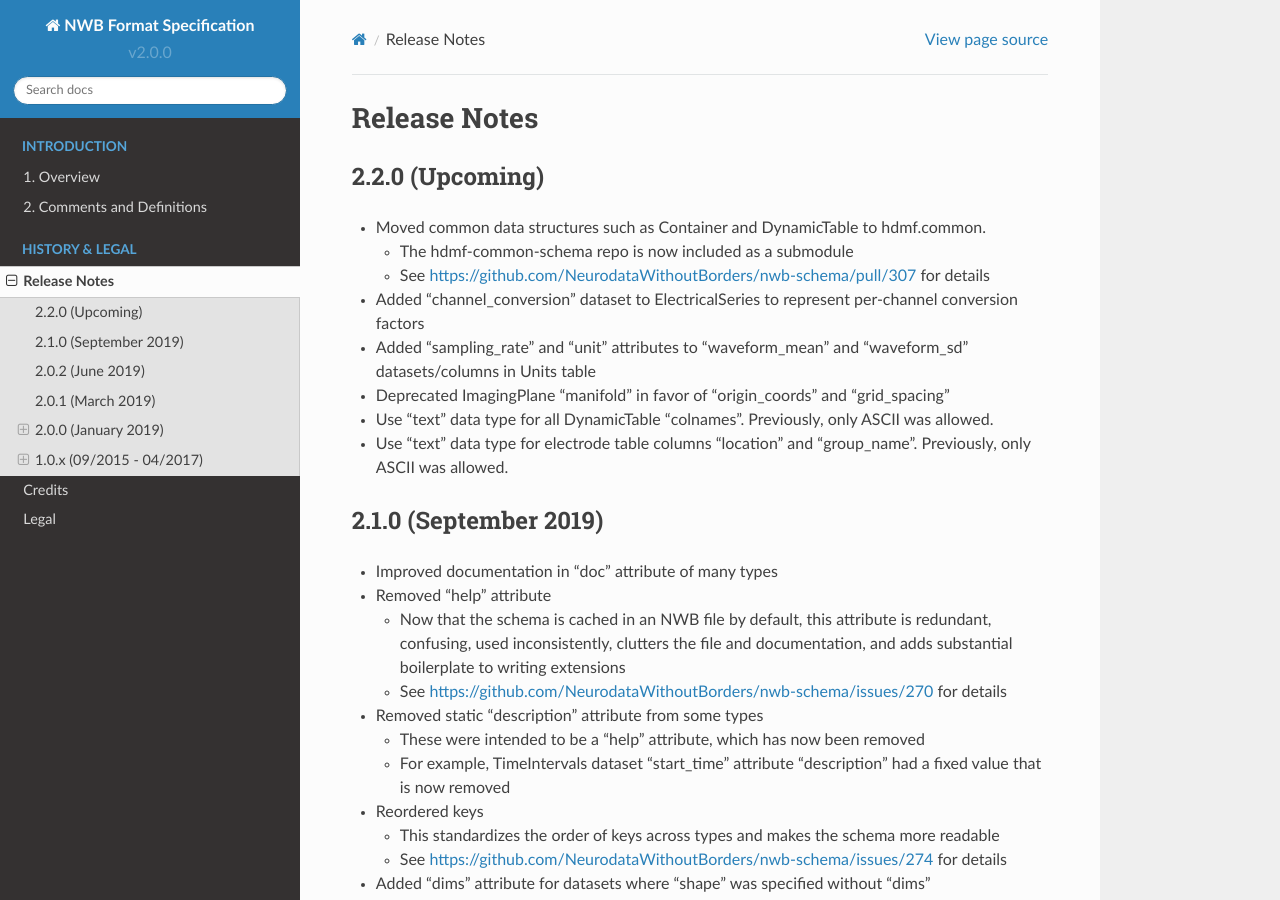
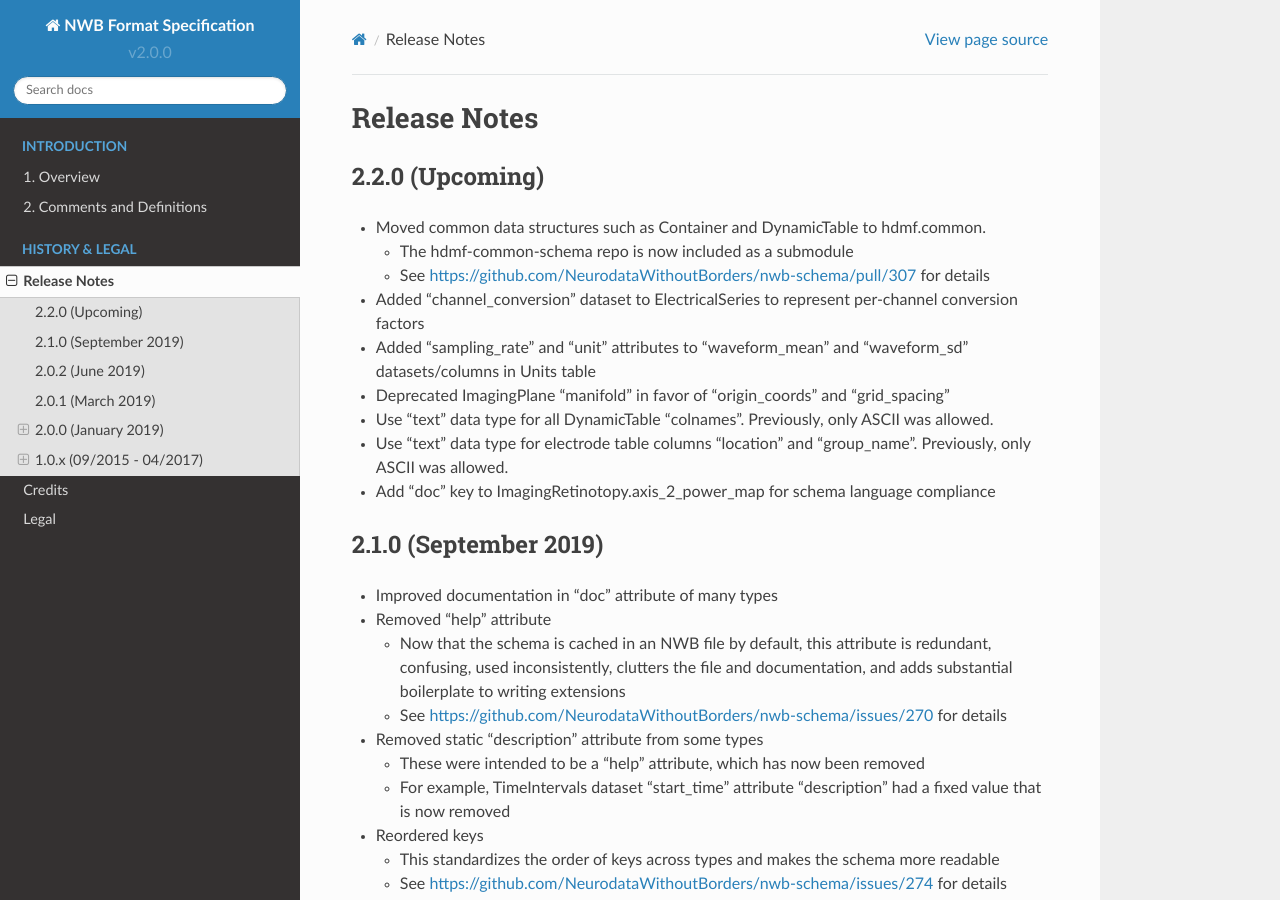
Before and after one commit to NeurodataWithoutBorders/nwb-schema, a Sphinx documentation site: the page built from docs/format/source/format_release_notes.rst, in a window 1280 px wide and 900 px high. Built offline with Sphinx 7.4.7 and the Read the Docs theme 2.0.0, drawn with Linux system fonts in a browser that asks for light colours.

Commit message:
Update format_release_notes.rst

```diff
--- a/docs/format/source/format_release_notes.rst
+++ b/docs/format/source/format_release_notes.rst
@@ -18,6 +18,8 @@ Release Notes
 - Use "text" data type for all DynamicTable "colnames". Previously, only ASCII was allowed.
 
 - Use "text" data type for electrode table columns "location" and "group_name". Previously, only ASCII was allowed.
+
+- Add "doc" key to ImagingRetinotopy.axis_2_power_map for schema language compliance
 
 
 2.1.0 (September 2019)
```
